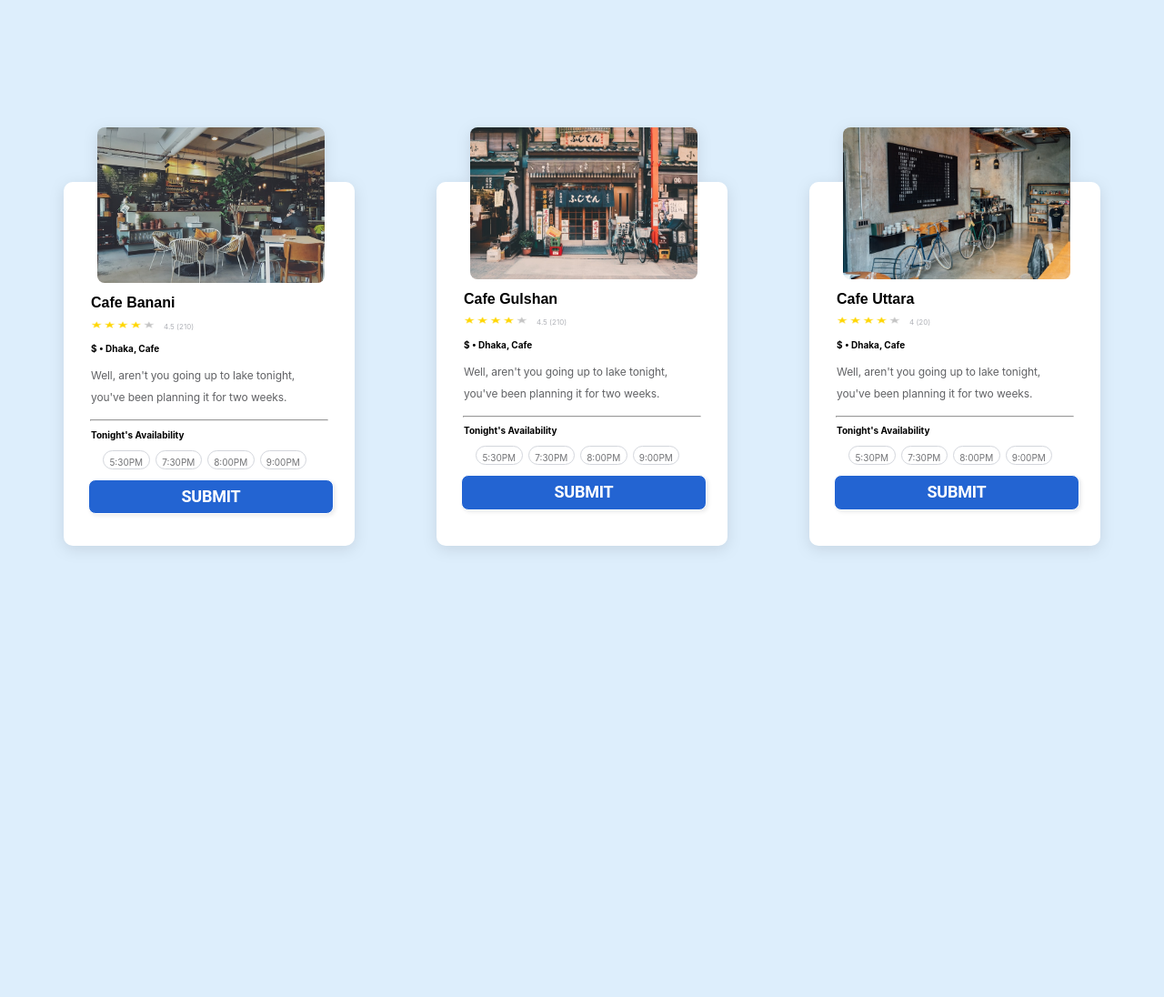
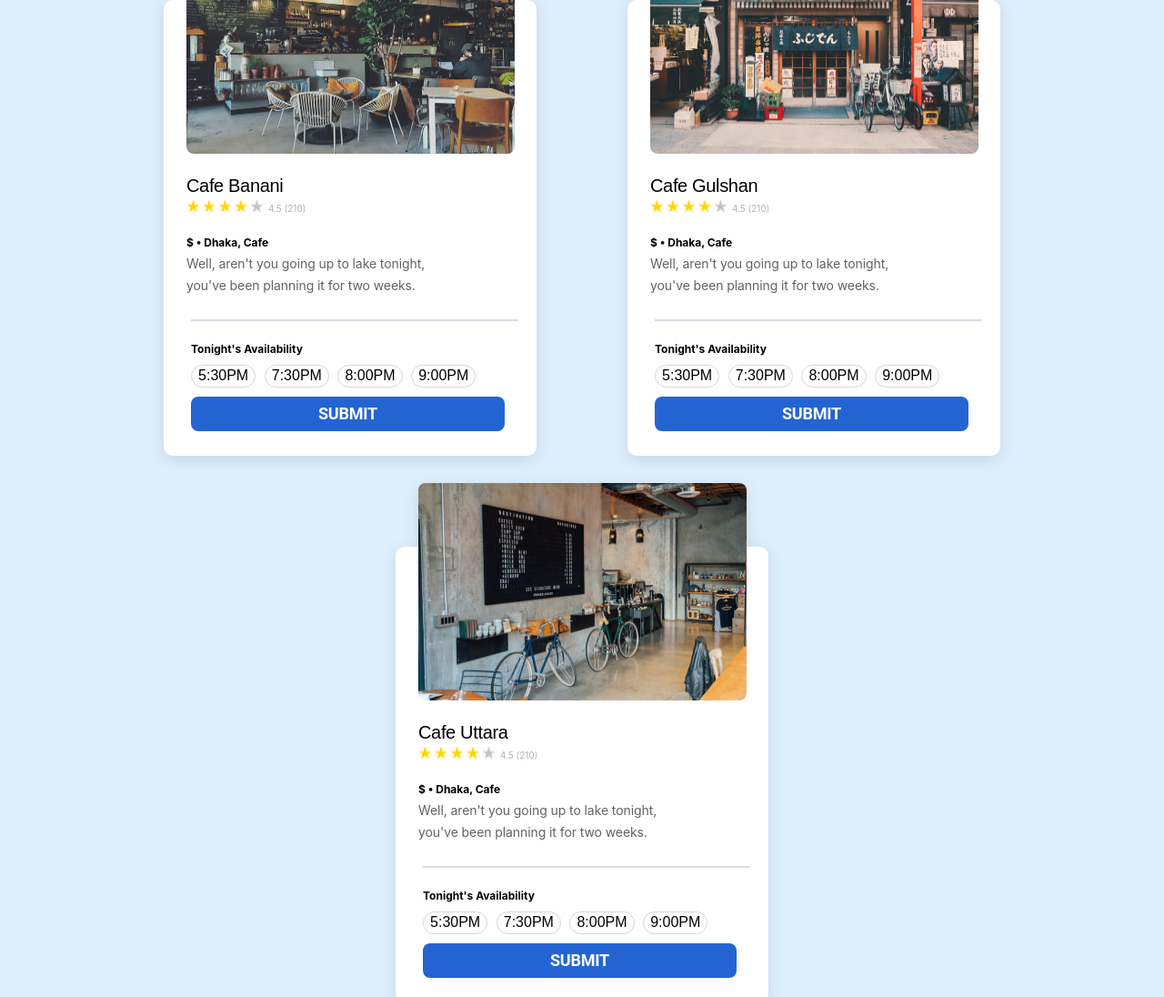
Before and after one commit to Gustavo-S-Nascimento/Hotel-card, a plain HTML site: page index.html in a window 1280 px wide. Shown: the top 1096 px of the page at 91% size. Before the commit the page ends 800 px from the top, so only its background shows below. Drawn offline with Linux system fonts and the light colour scheme; a web font is replaced by a local one.

Commit message:
Refazendo

```diff
--- a/index.html
+++ b/index.html
@@ -6,23 +6,31 @@
     <meta name="viewport" content="width=device-width, initial-scale=1.0">
     <title>Card</title>
     <link rel="stylesheet" href="styles.css">
-    <script src="script.js"></script>
 </head>
 
 <body>
     <main>
-        <div class="container">
         <div class="card">
+            <div class="principal">
                 <img src="imgs/0d84712074a7b24ba8b0394e48a8069e.jpg" width="250px" class="img-principal" />
-                <h1>Cafe Banani</h1>
+                <div class="info">
+                    <span class="local">Cafe Banani</span>
+                    <div class="rating">
                         <img src="imgs/Rating.png" class="estrelinhas">
-                <p id="rating">4.5 (210)</p>
-                <h2 id="sub-tit">$ • Dhaka, Cafe</h2>
-                <p id="description">Well, aren't you going up to lake tonight, you've been planning it for two weeks.
+                        <p>4.5 (210)</p>
+                    </div>
+                </div>
+                <div class="description">
+                    <span class="sub-tit">$ • Dhaka, Cafe</span>
+                    <p>Well, aren't you going up to lake tonight, you've been planning it for two
+                        weeks.
                     </p>
-                <hr id="line">
-                <h2 id="sub-tit">Tonight's Availability</h2>
-                <ul>
+                </div>
+            </div>
+            <div class="divider"></div>
+            <div class="sub-principal">
+                <span class="disp">Tonight's Availability</span>
+                <ul class="hour">
                     <li name="hour">5:30PM</li>
                     <li name="hour">7:30PM</li>
                     <li name="hour">8:00PM</li>
@@ -31,42 +39,60 @@
                 <input class="button" type="button" value="SUBMIT">
             </div>
         </div>
-        <div class="container2">
-            <div class="card2">
+        <div class="card">
+            <div class="principal">
                 <img src="imgs/002daac6be9aa4119af005d1db279459.jpg" width="250px" class="img-principal" />
-                <h1>Cafe Gulshan</h1>
+                <div class="info">
+                    <span class="local">Cafe Gulshan</span>
+                    <div class="rating">
                         <img src="imgs/Rating.png" class="estrelinhas">
-                <p id="rating">4.5 (210)</p>
-                <h2 id="sub-tit">$ • Dhaka, Cafe</h2>
-                <p id="description">Well, aren't you going up to lake tonight, you've been planning it for two weeks.
+                        <p>4.5 (210)</p>
+                    </div>
+                </div>
+                <div class="description">
+                    <span class="sub-tit">$ • Dhaka, Cafe</span>
+                    <p>Well, aren't you going up to lake tonight, you've been planning it for two
+                        weeks.
                     </p>
-                <hr id="line">
-                <h2 id="sub-tit">Tonight's Availability</h2>
-                <ul>
-                    <li>5:30PM</li>
-                    <li>7:30PM</li>
-                    <li>8:00PM</li>
-                    <li>9:00PM</li>
+                </div>
+            </div>
+            <div class="divider"></div>
+            <div class="sub-principal">
+                <span class="disp">Tonight's Availability</span>
+                <ul class="hour">
+                    <li name="hour">5:30PM</li>
+                    <li name="hour">7:30PM</li>
+                    <li name="hour">8:00PM</li>
+                    <li name="hour">9:00PM</li>
                 </ul>
                 <input class="button" type="button" value="SUBMIT">
             </div>
         </div>
-        <div class="container3">
-            <div class="card3">
+        <div class="card">
+            <div class="principal">
                 <img src="imgs/9aaa3be51aab410212798b9bd277ddd3.jpg" width="250px" class="img-principal" />
-                <h1>Cafe Uttara</h1>
+                <div class="info">
+                    <span class="local">Cafe Uttara</span>
+                    <div class="rating">
                         <img src="imgs/Rating.png" class="estrelinhas">
-                <p id="rating">4 (20)</p>
-                <h2 id="sub-tit">$ • Dhaka, Cafe</h2>
-                <p id="description">Well, aren't you going up to lake tonight, you've been planning it for two weeks.
+                        <p>4.5 (210)</p>
+                    </div>
+                </div>
+                <div class="description">
+                    <span class="sub-tit">$ • Dhaka, Cafe</span>
+                    <p>Well, aren't you going up to lake tonight, you've been planning it for two
+                        weeks.
                     </p>
-                <hr id="line">
-                <h2 id="sub-tit">Tonight's Availability</h2>
-                <ul>
-                    <li>5:30PM</li>
-                    <li>7:30PM</li>
-                    <li>8:00PM</li>
-                    <li>9:00PM</li>
+                </div>
+            </div>
+            <div class="divider"></div>
+            <div class="sub-principal">
+                <span class="disp">Tonight's Availability</span>
+                <ul class="hour">
+                    <li name="hour">5:30PM</li>
+                    <li name="hour">7:30PM</li>
+                    <li name="hour">8:00PM</li>
+                    <li name="hour">9:00PM</li>
                 </ul>
                 <input class="button" type="button" value="SUBMIT">
             </div>
--- a/styles.css
+++ b/styles.css
@@ -14,183 +14,199 @@
     --purple-button: #7B68EE;
 }
 
-
+* {
+    margin: 0;
+    padding: 0;
+    box-sizing: border-box;
+}
 
 body {
     background-color: #DDEEFC;
     font-family: "Karla", Arial, Helvetica, sans-serif;
-    box-sizing: border-box;
+    width: 100vw;
+    height: 100vh;
+    display: flex;
+    flex-direction: column;
+    flex-wrap: wrap;
+}
+
+main {
+    width: 100vw;
+    height: 100vh;
+    display: flex;
+    justify-content: center;
+    align-items: center;
+    gap: 100px;
+    flex-wrap: wrap;
+}
+
+.card {
+    display: flex;
+    flex-direction: column;
+    width: 25.625rem;
+    height: 31.3125rem;
+    flex-shrink: 0;
+    border-radius: 10px;
+    background-color: #FFF;
+    filter: drop-shadow(0px 4px 8px rgba(0, 0, 0, 0.10));
+}
+
+.principal {
     display: flex;
     flex-direction: column;
     justify-content: center;
     align-items: center;
-    gap: 4.375rem;
-    font-size: 8px;
-    margin-top: 4.375rem;
 }
 
-main {
-    display: flex;
-    flex-direction: column;
-    gap: 5.625rem;
-    justify-content: center;
-    align-items: center;
-    height: 145vh;
+.img-principal {
+    width: 22.5625rem;
+    height: 14.9375rem;
+    flex-shrink: 0;
+    border-radius: 8px;
+    position: relative;
+    bottom: 70px;
 }
 
-.container {
-    background-color: white;
-    width: 80vw;
-    height: 100vh;
-    filter: drop-shadow(0px 4px 8px rgba(0, 0, 0, 0.10));
-    margin: 0 auto;
-    border-radius: 10px;
+.local {
+    width: 360px;
+    height: 24.884px;
+    flex-shrink: 0;
+    color: #000;
+    font-family: "Roboto Slab", Arial, Helvetica, sans-serif;
+    font-size: 20px;
+    font-style: normal;
+    font-weight: 400;
+    line-height: 30px;
+    letter-spacing: -0.34px;
+    text-transform: capitalize;
 }
 
-.container2 {
-    background-color: white;
-    width: 80vw;
-    height: 100vh;
-    filter: drop-shadow(0px 4px 8px rgba(0, 0, 0, 0.10));
-    margin: 0 auto;
-    border-radius: 10px;
+.info {
+    display: inline-block;
+    align-self: flex-start;
+    position: relative;
+    bottom: 50px;
+    padding-left: 25px;
 }
 
-.container3 {
-    background-color: white;
-    width: 80vw;
-    height: 100vh;
-    filter: drop-shadow(0px 4px 8px rgba(0, 0, 0, 0.10));
-    margin: 0 auto;
-    border-radius: 10px;
+.rating {
+    display: flex;
 }
 
-h1,
-h2,
-p {
-    margin-left: 1.875rem;
-}
-
-#rating {
-    margin-left: 110px;
-    margin-top: -15px;
+.rating p {
+    width: 52.5px;
+    height: 16.589px;
+    flex-shrink: 0;
+    color: #B0B2B8;
     font-family: "Inter", Arial, Helvetica, sans-serif;
+    font-size: 10px;
     font-style: normal;
     font-weight: 400;
     line-height: 20px;
-    color: var(--dark);
+    padding-left: 5px;
 }
 
-#sub-tit {
-    font-size: 10px;
-    font-family: "Inter", Arial, Helvetica, sans-serif;
+.description {
+    display: inline-block;
+    align-self: flex-start;
+    position: relative;
+    bottom: 30px;
+    padding-left: 25px;
 }
 
-#description {
-    font-size: 12px;
-    width: 78%;
-    color: var(--dark-62);
+.description p {
+    width: 300px;
+    height: 43.132px;
+    flex-shrink: 0;
+    color: #616265;
     font-family: "Inter", Arial, Helvetica, sans-serif;
+    font-size: 14px;
     font-style: normal;
     font-weight: 400;
     line-height: 24px;
     letter-spacing: -0.084px;
 }
 
-#line {
-    width: 260px;
-    height: 0.1px;
+.sub-tit {
+    width: 137.5px;
+    height: 18.248px;
     flex-shrink: 0;
-    color: var(--light);
+    color: #000;
+    font-family: "Inter", Arial, Helvetica, sans-serif;
+    font-size: 12px;
+    font-style: normal;
+    font-weight: bold;
+    line-height: 22px;
 }
 
-.img-principal {
-    margin-left: 37px;
-    margin-top: -60px;
-    border-radius: 8px;
+
+.divider {
+    margin-left: 30px;
+    border: 1px solid #DADDE4;
+    width: 360px;
+    height: 0.829px;
+    flex-shrink: 0;
 }
 
-.estrelinhas {
-    width: 70px;
-    margin-left: 30px;
+.sub-principal {
+    display: flex;
+    flex-direction: column;
+    padding-left: 30px;
+    padding-top: 20px;
 }
 
-ul {
-    flex-direction: row;
-    display: flex;
-    padding-right: 50px;
-}
-
-ul li {
-    list-style-type: none;
+.disp {
+    width: 146.25px;
+    height: 18.248px;
+    flex-shrink: 0;
+    color: #000;
+    font-family: "Inter", Arial, Helvetica, sans-serif;
+    font-size: 12px;
+    font-style: normal;
+    font-weight: bold;
+    line-height: 22px;
+    margin-bottom: 5px;
 }
 
 li {
-    width: 70px;
-    height: 15px;
-    font-size: 10px;
-    margin: 3px;
-    padding: 2px 2px;
-    text-align: center;
+    display: inline-flex;
+    align-items: center;
+    justify-content: center;
+    width: 71.25px;
+    height: 24.884px;
+    flex-shrink: 0;
+    border: 1px solid #D3D6DC;
     border-radius: 100px;
-    border: solid 1px var(--light-7);
-    font-family: "Inter", Arial, Helvetica, sans-serif;
-    font-style: normal;
-    font-weight: 400;
-    line-height: 20px;
-    color: var(--dark-54);
-}
-
-li:hover {
-    border: solid 1px var(--blue);
-    color: var(--blue);
+    margin-top: 8px;
+    margin-right: 5px;
+    margin-bottom: 10px;
+    margin-top: 5px;
 }
 
 .button {
-    width: 270px;
-    height: 38.156px;
-    margin-left: 27px;
-    border-radius: 8px;
-    box-shadow: 2px 2px 4px 0px rgba(0, 0, 0, 0.08);
-    background: var(--blue-button);
-    border: 1px solid;
-    color: #FFFF;
+    display: flex;
+    justify-self: center;
     text-align: center;
     font-family: "Roboto", Arial, Helvetica, sans-serif;
     font-size: 18px;
-    font-style: normal;
     font-weight: 700;
     line-height: 26px;
     letter-spacing: -0.198px;
     text-transform: uppercase;
+    align-self: center;
+    padding: 0 140px 0 140px;
+    height: 38.156px;
+    flex-shrink: 0;
+    border: 0 solid #000;
+    border-radius: 8px;
+    background: #2364D2;
+    color: #FFF;
+    cursor: pointer;
+    margin-right: 35px;
 }
 
-.button:hover {
-    border: 2px solid var(--purple-button);
-    background: var(--light-blue);
+li:hover {
+    color: #4C5ADC;
+    border: 1px solid #4C5ADC;
+    cursor: pointer;
 }
-
-
-@media (min-width: 961px) {
-
-    body {
-        flex-direction: row;
-        gap: 15px;
-        height: 100vh;
-        margin: 0;
-    }
-
-    .container,
-    .container2,
-    .container3 {
-        width: 320px;
-        height: 400px;
-    }
-
-    main {
-        flex-direction: row;
-        height: 1vh;
-    }
-
-
-}
```
Lines whose indentation alone changed are shown as unchanged.
